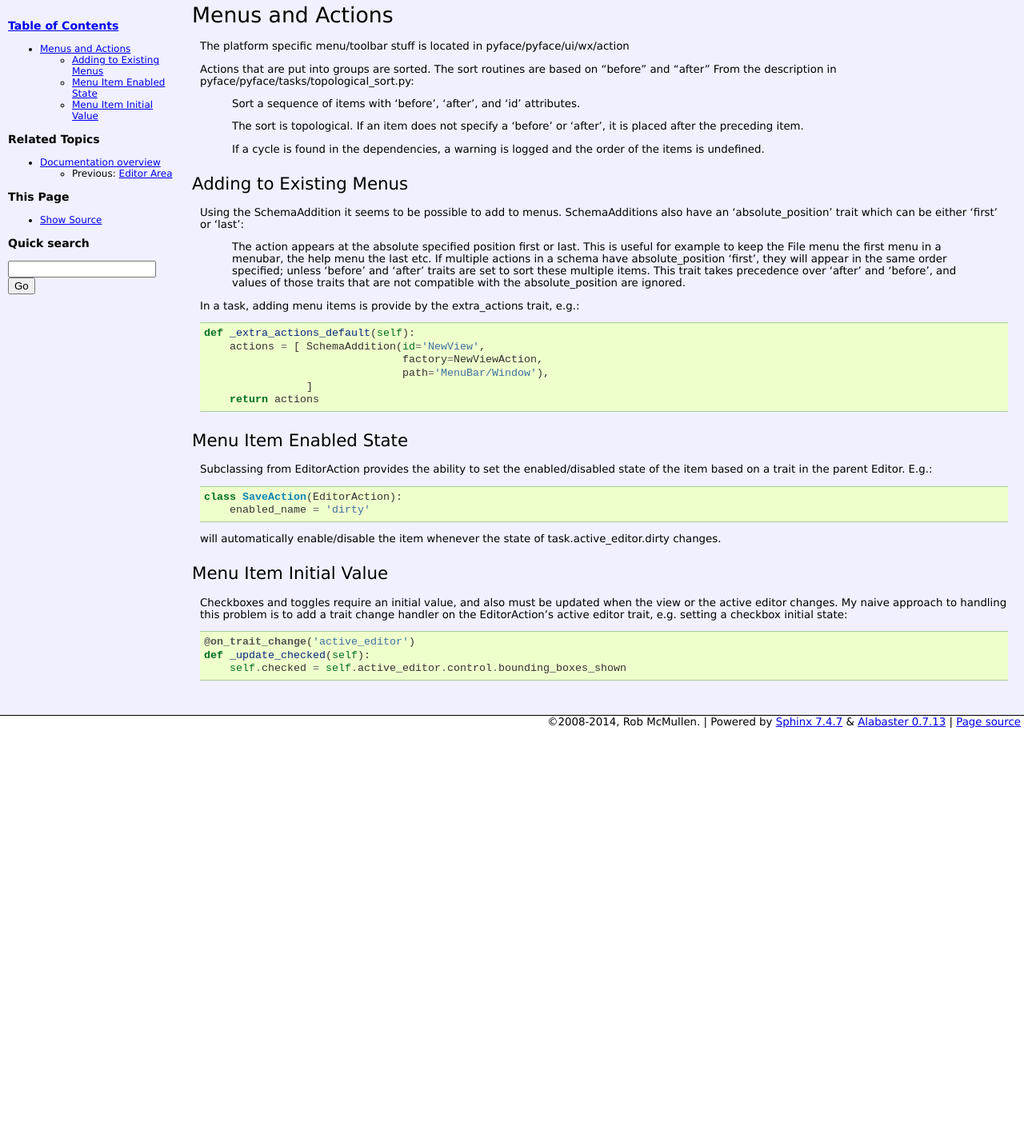
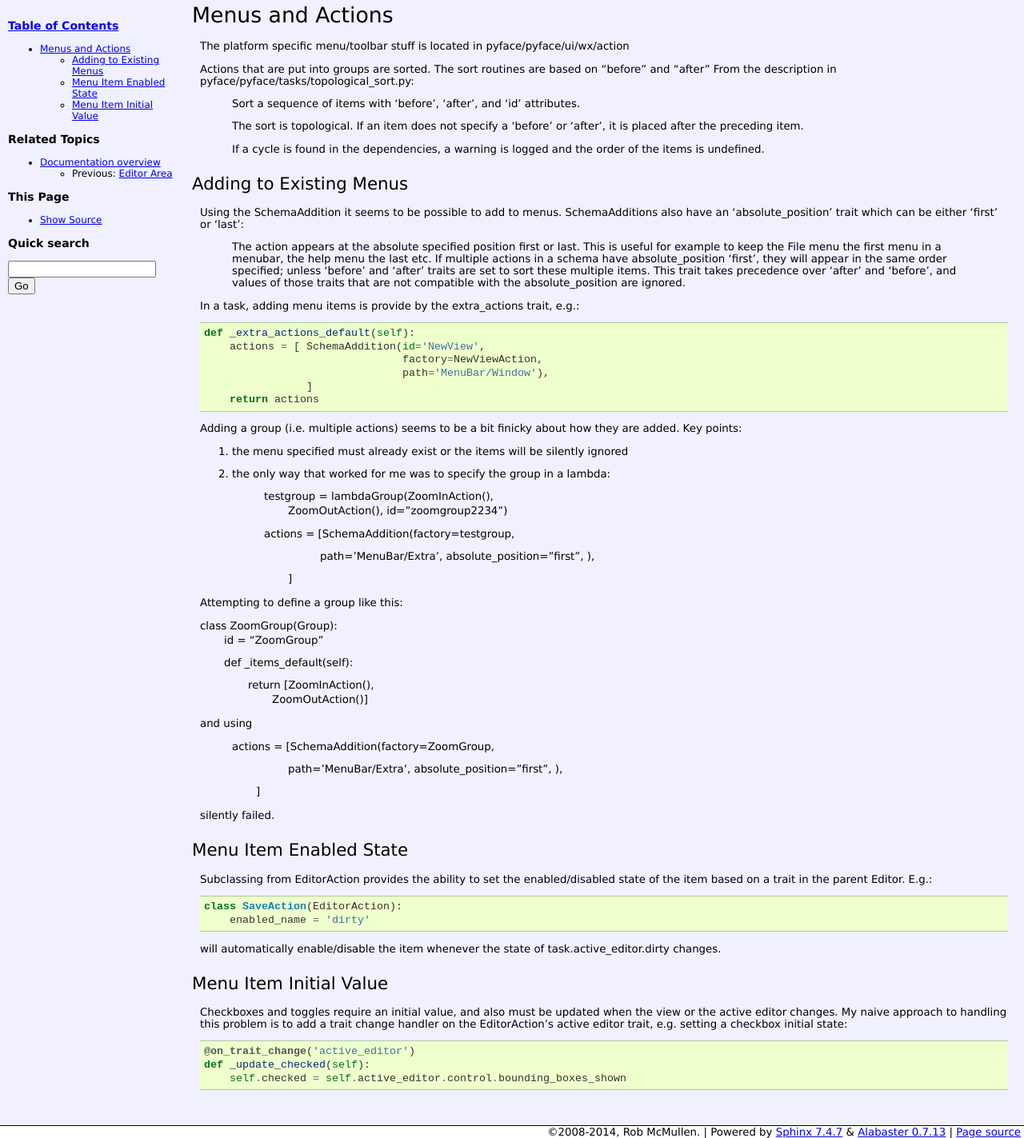
Before and after one commit to robmcmullen/omnivore, a Sphinx documentation site: the page built from docs/menus_and_actions.rst, in a window 1280 px wide. Shown: the whole page at 80% size. Built offline with Sphinx 7.4.7, drawn with Linux system fonts in a browser that asks for light colours; the version number could not be read and is left out; before the commit the page ends 910 px from its top, so only the background shows below that.

Commit message:
Added info about quirks in the use of SchemaAddition

```diff
--- a/docs/menus_and_actions.rst
+++ b/docs/menus_and_actions.rst
@@ -39,6 +39,38 @@ In a task, adding menu items is provide by the extra_actions trait, e.g.::
                     ]
         return actions
 
+Adding a group (i.e. multiple actions) seems to be a bit finicky about how they are added. Key points:
+
+1) the menu specified must already exist or the items will be silently ignored
+2) the only way that worked for me was to specify the group in a lambda:
+
+        testgroup = lambda : Group(ZoomInAction(),
+                          ZoomOutAction(), id="zoomgroup2234")
+        actions = [SchemaAddition(factory=testgroup,
+                                   path='MenuBar/Extra',
+                                   absolute_position="first",
+                                   ),
+                    ]
+
+Attempting to define a group like this:
+
+class ZoomGroup(Group):
+    id = "ZoomGroup"
+
+    def _items_default(self):
+        return [ZoomInAction(),
+                ZoomOutAction()]
+
+and using
+
+        actions = [SchemaAddition(factory=ZoomGroup,
+                                   path='MenuBar/Extra',
+                                   absolute_position="first",
+                                   ),
+                    ]
+
+silently failed.
+
 
 Menu Item Enabled State
 =======================
```
